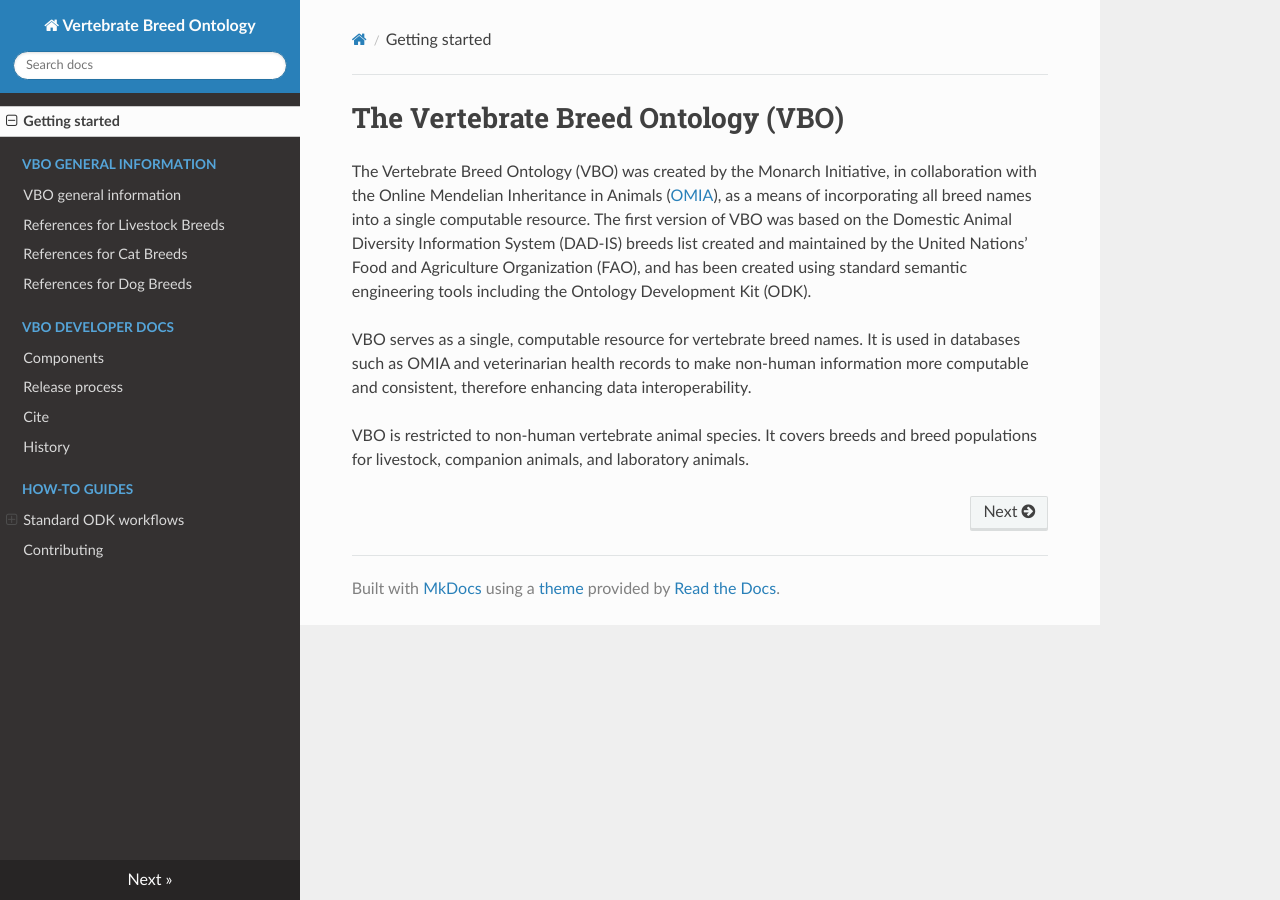
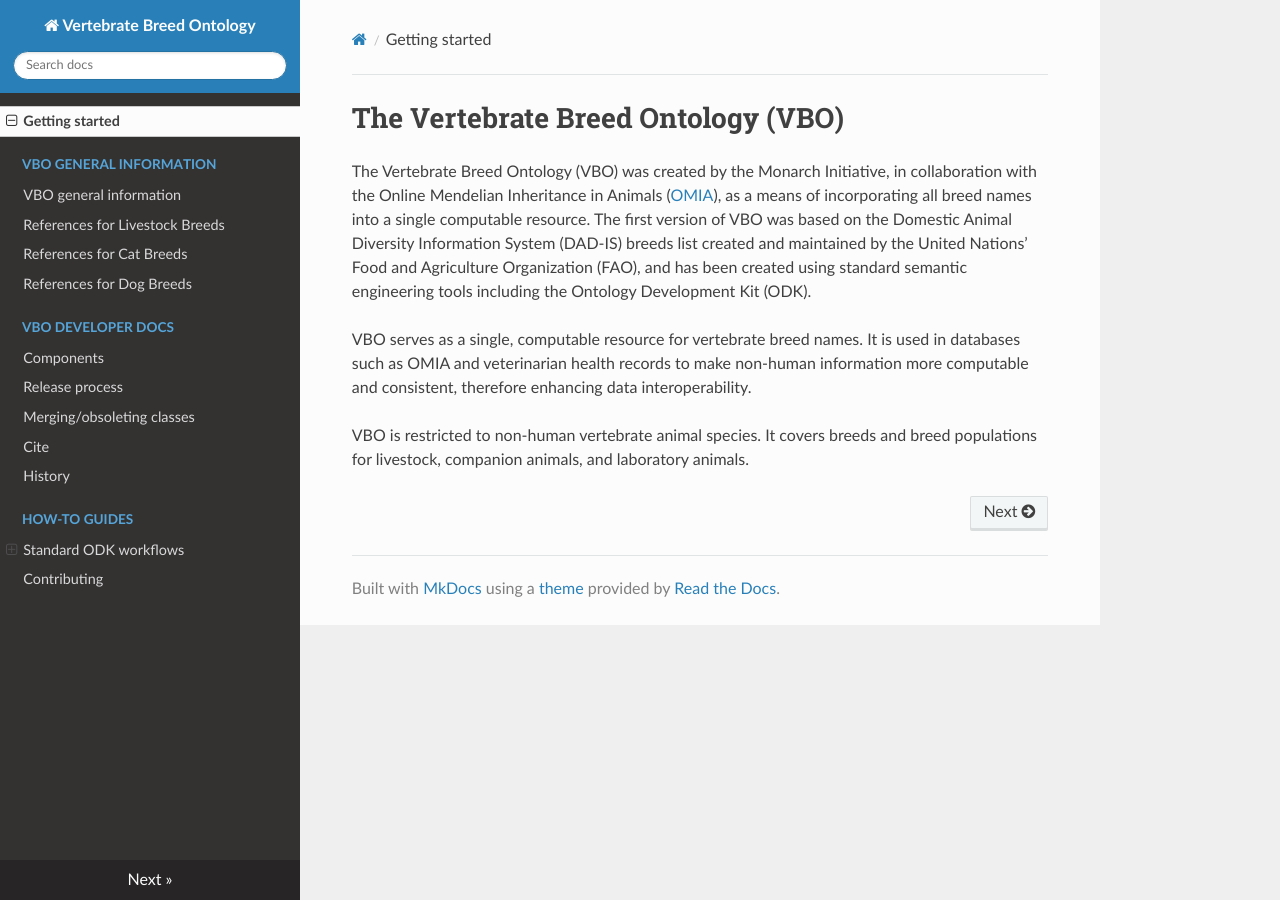
Before and after one commit to monarch-initiative/vertebrate-breed-ontology, an MkDocs documentation site: the page built from docs/index.md, in a window 1280 px wide. Built offline with MkDocs 1.6.1, drawn with Linux system fonts in a browser that asks for light colours; nearby versions of some CDN libraries.

Commit message:
Update mkdocs.yaml

```diff
--- a/mkdocs.yaml
+++ b/mkdocs.yaml
@@ -10,6 +10,7 @@ nav:
   - VBO Developer Docs:
       - Components: VBO-editor-documents/components.md
       - Release process: VBO-editor-documents/release.md
+      - Merging/obsoleting classes: VBO-editor-documents/merge_obsolete.md
   - Cite: cite.md
   - History: history.md
   - How-to guides:
```
